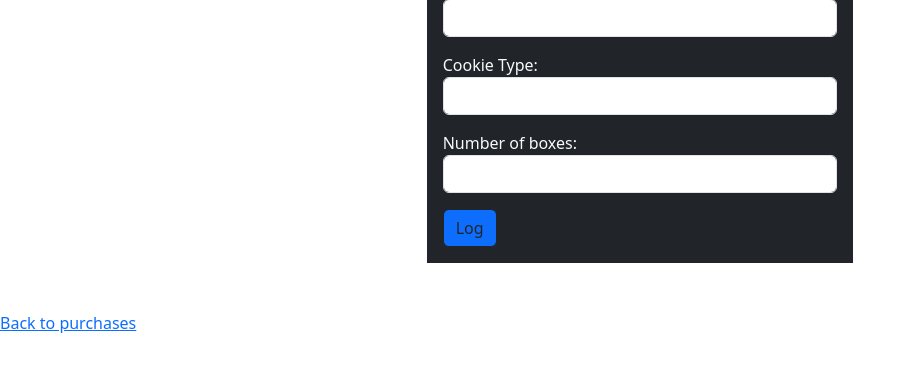
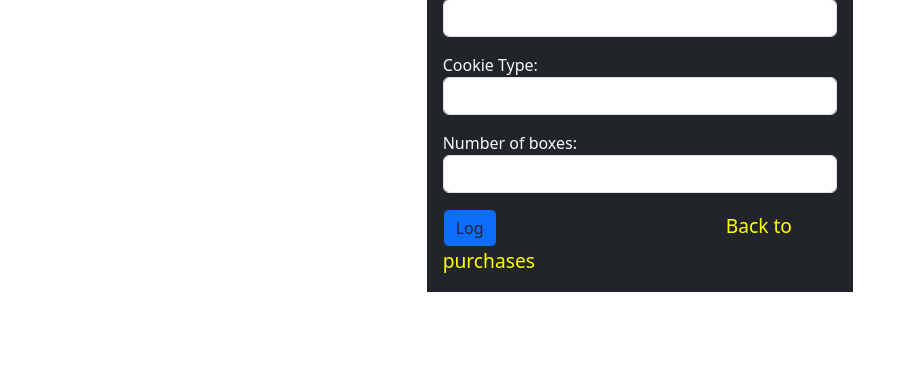
Before and after one commit to Brando129/Cookie_orders_with_validation, a Python web app: template flask_app/templates/edit_order.html in a window 1280 px wide. Shown: the part 135-507 px from the top of the page, without its empty margins (0-916 px from the left). Run offline with Jinja, Linux system fonts and the light colour scheme; the template is opened without the code that fills it, so the values that code supplies are empty.

Commit message:
css styling of purchase links and documentation

```diff
--- a/flask_app/static/css/style.css
+++ b/flask_app/static/css/style.css
@@ -4,6 +4,15 @@
     padding: 0px;
 }
 
+/* flash message color */
 .error {
     color: red;
 }
+
+/* Back to purchases link */
+.purchases_link {
+    font-size: larger;
+    text-decoration: none;
+    margin-left: 225px;
+    color: yellow;
+}
--- a/flask_app/templates/create_order.html
+++ b/flask_app/templates/create_order.html
@@ -43,10 +43,10 @@
             <!-- End of number of boxes Input -->
             <!-- Log Button -->
             <input type="submit" value="Log" class="btn btn-primary btn-outline-dark">
+            <!-- Back to purchases link -->
+            <a href="/cookies" class="purchases_link">Back to purchases</a>
         </form>
         <!-- End of Form -->
-        <!-- Back to purchases link -->
-        <a href="/cookies">Back to purchases</a>
     </div>
 </body>
 </html>
--- a/flask_app/templates/edit_order.html
+++ b/flask_app/templates/edit_order.html
@@ -36,9 +36,9 @@
         <!-- End of number of boxes Input -->
         <!-- Log Button -->
         <input type="submit" value="Log" class="btn btn-primary btn-outline-dark">
+        <!-- Back to purchases link -->
+        <a class="purchases_link" href="/cookies">Back to purchases</a>
     </form>
     <!-- End of Form -->
-    <!-- Back to purchases link -->
-    <a href="/cookies">Back to purchases</a>
 </body>
 </html>
```
